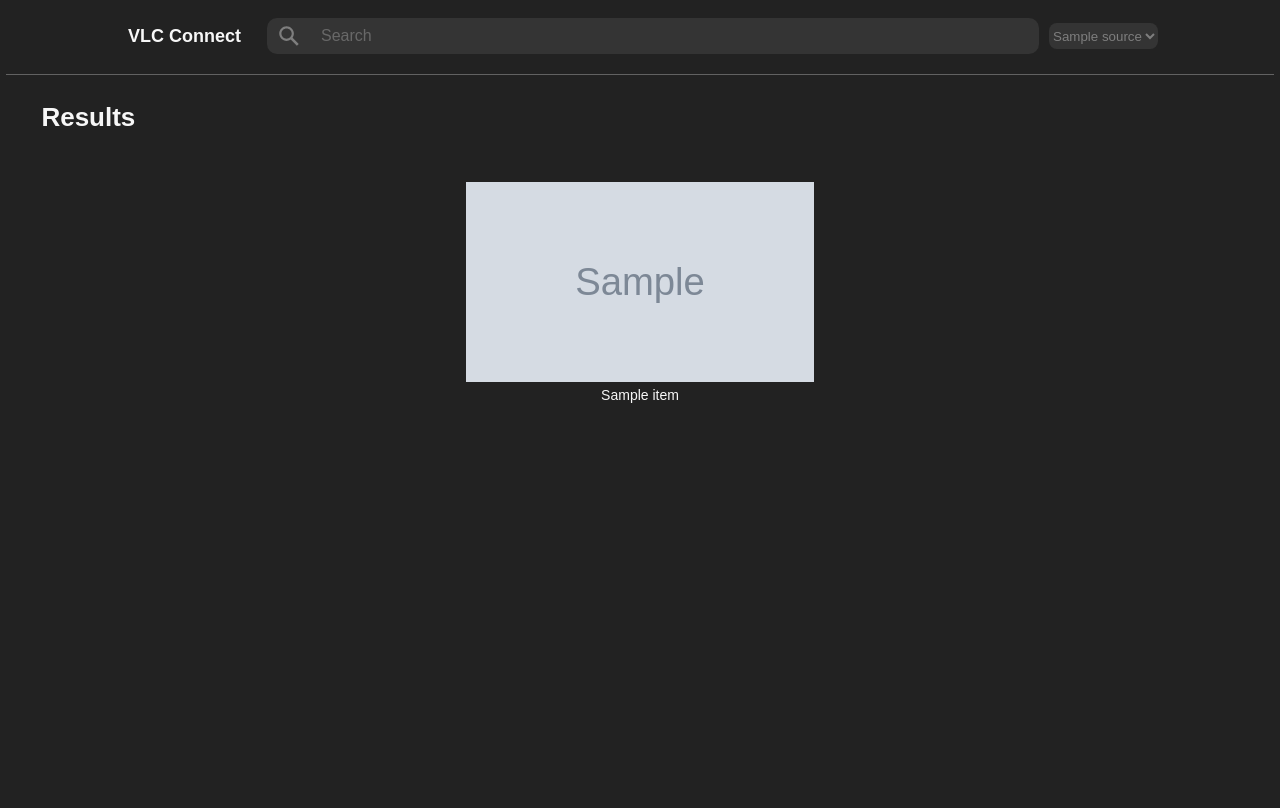
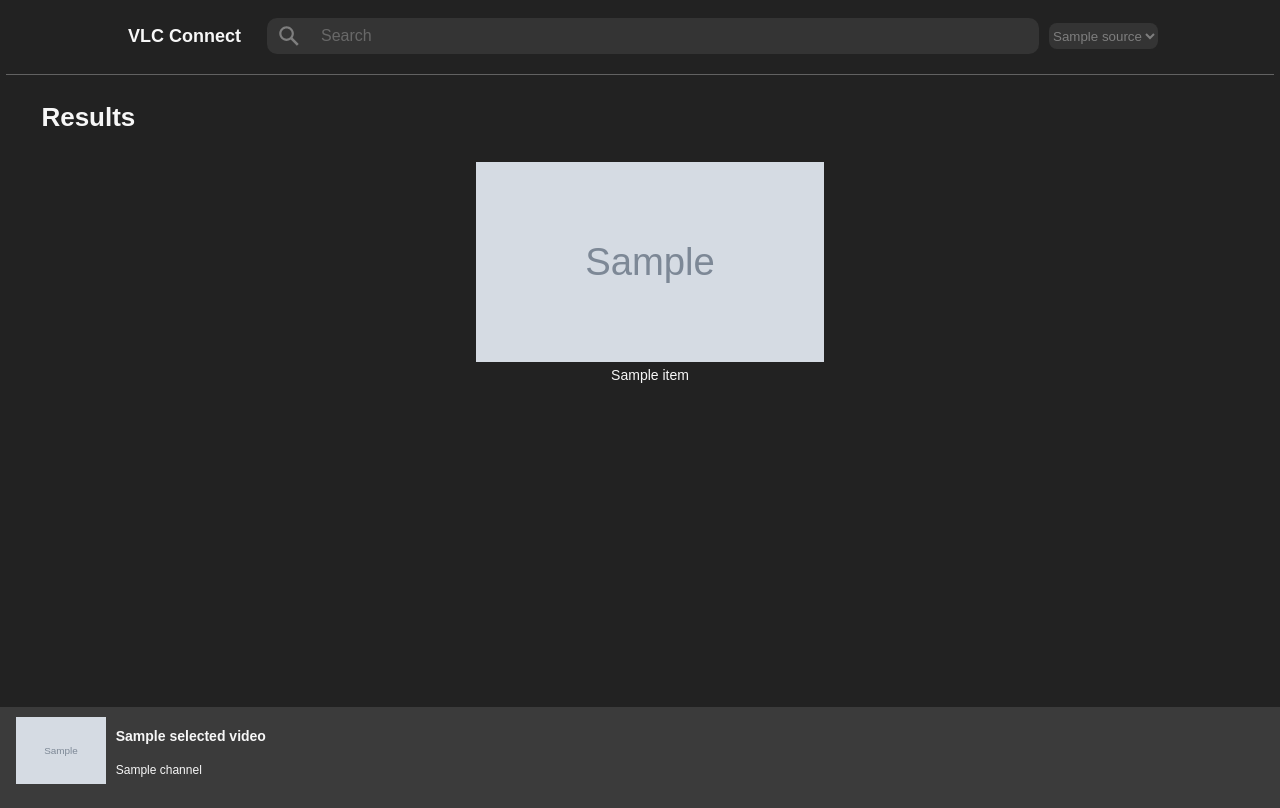
Before and after one commit to alexmbd/vlc-connect, a Flask app: template vlcconnect/templates/results.html in a window 1280 px wide. Run offline with Flask 2, Linux system fonts and the light colour scheme; the template is opened without the code that fills it: most values are stand-ins (such as "Sample title", 1, 10 or a date in 2020); grey boxes marked "Sample" are stand-in pictures.

Commit message:
Added the ability to display search results

```diff
--- a/vlcconnect/static/styles.css
+++ b/vlcconnect/static/styles.css
@@ -153,7 +153,7 @@ hr {
   flex-wrap: wrap;
   align-items: center;
   justify-content: center;
-  padding: 20px;
+  padding-left: 20px;
 }
 
 .img_title {
@@ -185,9 +185,57 @@ hr {
 }
 
 
-.page_footer {
+.control_bar {
+  display: flex;
   flex: 0 0 auto;
-  padding: 30px;
+  flex-direction: row;
+  align-items: center;
+  justify-content: space-between;
+  background-color: var(--background_controls);
+  width: 99vw;
+  padding-top: 10px;
+  padding-bottom: 20px;
+  padding-left: 20px;
+}
+
+.current_video_content {
+  display: flex;
+  flex-direction: row;
+  align-items: center;
+  justify-content: center;
+}
+
+.current_video_content img {
+  width: 100%;
+  height: 100%;
+  max-width: 120px;
+  max-height: 67px;
+}
+
+.current_video_title {
+  display: flex;
+  flex-direction: column;
+  color: var(--text);
+  font-family: Arial, Helvetica, sans-serif;
+  font-style: normal;
+  width: 210px;
+  padding-left: 10px;
+}
+
+.current_video_title h1 {
+  font-weight: 900;
+  font-size: 14px;
+  overflow: hidden;
+  white-space: nowrap;
+  text-overflow: ellipsis;
+}
+
+.current_video_title h2 {
+  font-weight: normal;
+  font-size: 12px;
+  overflow: hidden;
+  white-space: nowrap;
+  text-overflow: ellipsis;
 }
 
 
--- a/vlcconnect/templates/results.html
+++ b/vlcconnect/templates/results.html
@@ -41,21 +41,39 @@
             <div class="results_label">
                 <h1>Results</h1>
             </div>
-            <div class="main_content">
+            <form method="post" class="main_content">
                 {% for item in youtube_results %}
                     <div class="img_title">
-                        <button type="submit" name="playlist_button" value="{{item['link']}}" class="content_button">
+                        <button type="submit" name="selected_video" value="{{item}}" class="content_button">
                             <img src="{{item['thumbnails'][0]['url']}}" width="360" height="200">
                         </button>
-                        <button type="submit" name="playlist_button" value="{{item['link']}}" class="content_button">
+                        <button type="submit" name="selected_video" value="{{item}}" class="content_button">
                             {{item["title"]}}
                         </button>
                     </div>
                 {% endfor %}
+            </form>
+        </div>
+    </div>
+    <div class="control_bar">
+        <div class="current_video_content">
+            <div>
+                {% if selected_video %}
+                    <img src="{{selected_video['thumbnails'][0]['url']}}" width="160" height="89">
+                {% else %}
+                    <img src="{{youtube_results[0]['thumbnails'][0]['url']}}" width="160" height="89">
+                {% endif %}
+            </div>
+            <div class="current_video_title">
+                {% if selected_video %}
+                    <h1 title="{{selected_video['title']}}">{{selected_video["title"]}}</h1>
+                    <h2 title="{{selected_video['channel']['name']}}">{{selected_video["channel"]["name"]}}</h2>
+                {% else %}
+                    <h1 title="{{youtube_results[0]['title']}}">{{youtube_results[0]["title"]}}</h1>
+                    <h2 title="{{youtube_results[0]['channel']['name']}}">{{youtube_results[0]["channel"]["name"]}}</h2>
+                {% endif %}
             </div>
         </div>
-    </div>
-    <div class="page_footer">
         <!-- <div class="video_progress">
             <progress id="progress_bar" value="0" min="0"></progress>
             <input class="seek" id="seek" value="0" min="0" type="range" step="1">
@@ -94,7 +112,7 @@
 
         <svg style="display: none">
             <defs>
-                <symbol id="pause" viewBox="0 0 24 24">
+                <symbol id="pause_icon" viewBox="0 0 24 24">
                     <path d="M14.016 5.016h3.984v13.969h-3.984v-13.969zM6 18.984v-13.969h3.984v13.969h-3.984z"></path>
                 </symbol>
 
```
Also changed, not shown: vlcconnect/views.py (+10 -1 lines).
